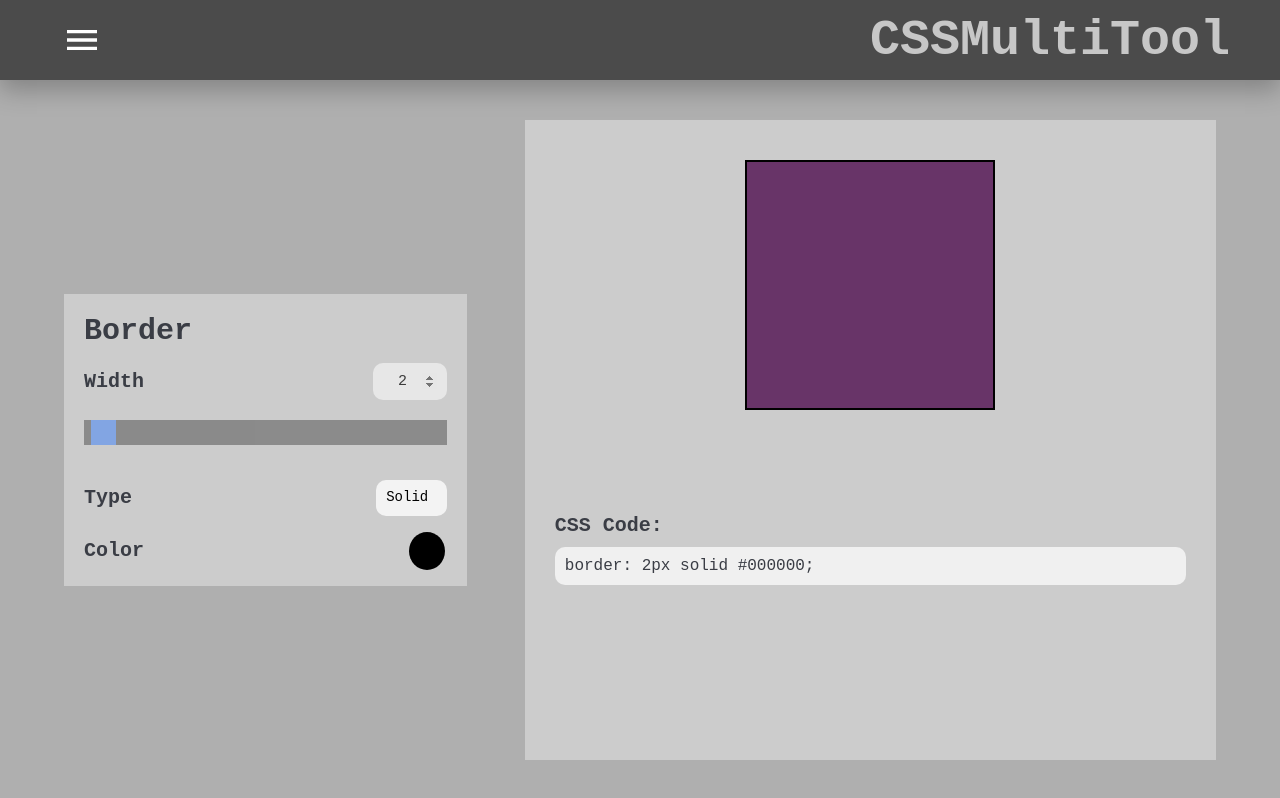
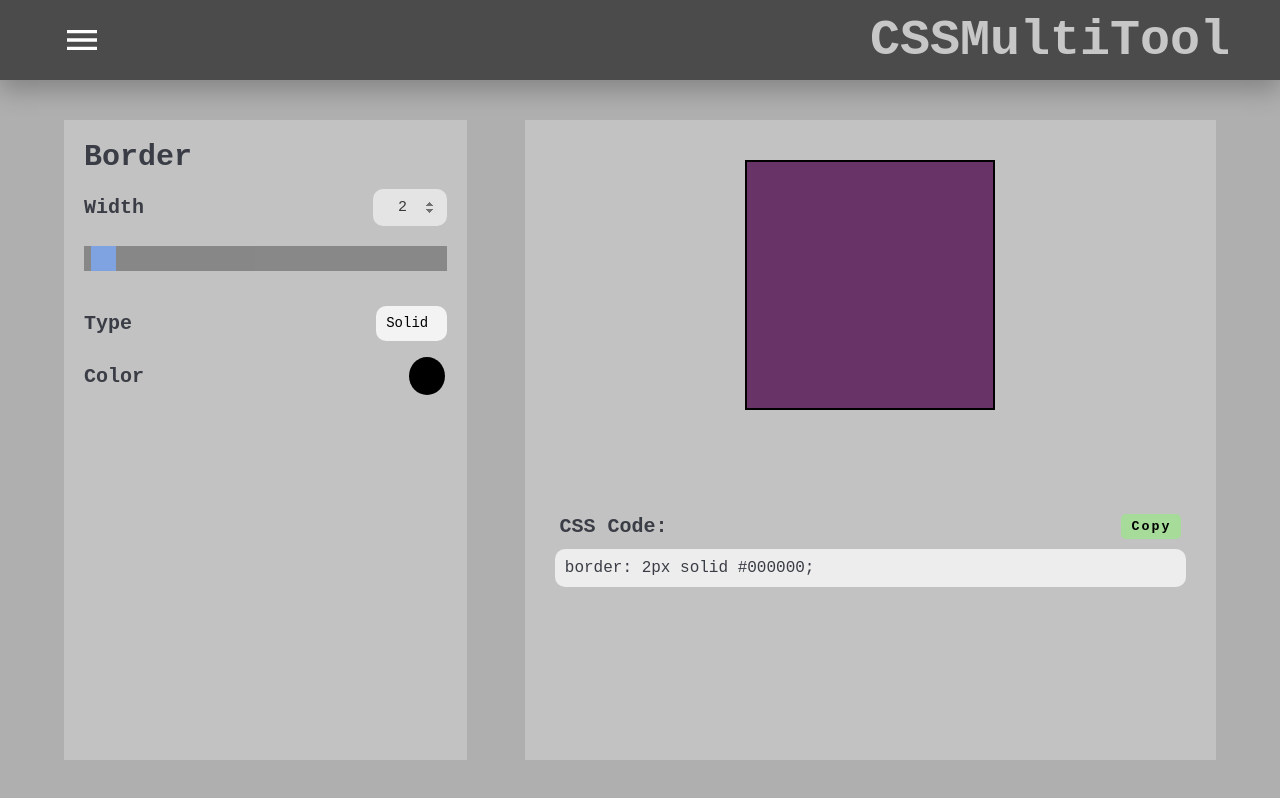
Before and after one commit to KarolinaCetera/CSSMultiTool, a React (Create React App) app: page /border in a window 1280 px wide. Built offline with nearby package versions, Linux system fonts and the light colour scheme.

Commit message:
Finish RWD

```diff
--- a/src/HOC/withControls.tsx
+++ b/src/HOC/withControls.tsx
@@ -1,5 +1,5 @@
 import React from "react";
-import { ViewBox, ViewElement, ViewTitle } from "UI";
+import { ViewBox, ViewElement } from "UI";
 
 export const withControls: (
 	ViewTitle: React.FC,
@@ -11,13 +11,11 @@ export const withControls: (
 	ExampleComponent,
 ) => (): JSX.Element => (
 	<ViewBox>
-		<ViewElement>
-			<ViewTitle>
-				<TitleComponent />
-			</ViewTitle>
+		<ViewElement elementClass="controls">
+			<TitleComponent />
 			<ControlsComponent />
 		</ViewElement>
-		<ViewElement elementClass>
+		<ViewElement elementClass="sample">
 			<ExampleComponent />
 		</ViewElement>
 	</ViewBox>
--- /dev/null
+++ b/src/UI/components/Example/Example.module.scss
@@ -0,0 +1,16 @@
+@import "breakpoints";
+
+.example {
+  height: 50%;
+
+  @include md {
+    height: 60%;
+  }
+
+  div {
+    height: 250px;
+    width: 250px;
+    background: #683468;
+    margin: 40px auto;
+  }
+}
--- a/src/UI/components/Example/index.tsx
+++ b/src/UI/components/Example/index.tsx
@@ -1,10 +1,13 @@
 import React, { CSSProperties } from "react";
+
+import classes from "./Example.module.scss";
+
 export const Example: React.FC<{
 	style?: CSSProperties;
 	children?: JSX.Element;
 }> = (props) => {
 	return (
-		<div>
+		<div className={classes.example}>
 			<div style={props.style}>{props.children}</div>
 		</div>
 	);
--- a/src/UI/components/StyleText/StyleText.module.scss
+++ b/src/UI/components/StyleText/StyleText.module.scss
@@ -1,18 +1,53 @@
+@import "breakpoints";
+
 .styleText {
   height: 50%;
   width: 100%;
   font-size: 20px;
   padding: 10px 0;
-  text-align: left;
 
-  p {
-    margin: 0 30px;
-    font-weight: bold;
+  @include md {
+    height: 40%;
   }
 
-  pre {
+  .styleTextHeader {
+    width: 80%;
+    margin: 0 auto;
+    display: flex;
+    align-items: center;
+    justify-content: space-between;
+
+    @include md {
+      width: 90%;
+    }
+
+    p {
+      font-weight: bold;
+    }
+
+    button {
+      padding: 5px 10px;
+      border: none;
+      border-radius: 5px;
+      background: #a6db99;
+      font-family: "Courier New", sans-serif;
+      font-weight: bold;
+      letter-spacing: 2px;
+
+      &:hover {
+        background: #76906e;
+      }
+
+      &:active {
+        transform: scale(0.98);
+        box-shadow: 3px 2px 22px 1px rgba(0, 0, 0, 0.24);
+      }
+    }
+  }
+
+  .pre {
     height: auto;
-    max-height: 200%;
+    //max-height: 200%;
     margin: 10px 30px;
     padding: 10px;
     border-radius: 10px;
--- a/src/UI/components/StyleText/index.tsx
+++ b/src/UI/components/StyleText/index.tsx
@@ -16,11 +16,24 @@ export const StyleText: React.FC<{ styleText: CSSProperties }> = ({
 		})
 		.join("\n");
 
+	const copyStyle = async () => {
+		try {
+			await navigator.clipboard.writeText(styleString);
+		} catch (err) {
+			console.error("Failed to copy: ", err);
+		}
+	};
+
 	return (
 		<div className={classes.styleText}>
 			<div>
-				<p>CSS Code:</p>
-				<pre>{styleString}</pre>
+				<div className={classes.styleTextHeader}>
+					<p>CSS Code:</p>
+					<button type="button" onClick={copyStyle}>
+						Copy
+					</button>
+				</div>
+				<pre className={classes.pre}>{styleString}</pre>
 			</div>
 		</div>
 	);
--- a/src/UI/containers/Menu/MenuDrawer/MenuList/MenuList.module.scss
+++ b/src/UI/containers/Menu/MenuDrawer/MenuList/MenuList.module.scss
@@ -2,10 +2,10 @@
 
 .menuList {
   height: 100%;
-  width: 40vw;
+  width: 80vw;
   background-color: #4B4B4B;
 
-  @include xl {
-    width: 25vw;
+  @include md {
+    width: 40vw;
   }
 }
--- a/src/UI/containers/ViewBox/ViewBox.module.scss
+++ b/src/UI/containers/ViewBox/ViewBox.module.scss
@@ -1,7 +1,6 @@
 @import "breakpoints";
 
 .viewBox {
-  height: 100%;
   width: 100%;
   display: flex;
   flex-direction: column;
--- a/src/UI/containers/ViewElement/ViewElement.module.scss
+++ b/src/UI/containers/ViewElement/ViewElement.module.scss
@@ -3,20 +3,13 @@
 .viewElement {
   margin: 20px 0;
   color: #3a3d45;
-  background-color: rgba(232, 232, 232, 0.49);
+  background-color: rgba(232, 232, 232, 0.32);
   text-align: left;
   overflow: auto;
 
-  @include md {
-    height: 45%;
-    flex-direction: column;
-    justify-content: center;
-    align-items: stretch;
-  }
-
+  &.controls {
    @include lg {
-    height: auto;
-    max-height: 80vh;
+     height: 80vh;
      width: 35%;
    }
 
@@ -24,6 +17,7 @@
       margin-top: 20px;
       padding: 0 20px;
       font-size: 30px;
+    }
   }
 
   &.sample {
@@ -33,32 +27,9 @@
     justify-content: space-between;
     overflow: hidden;
 
-    @include md {
-      height: 50%;
-    }
-
     @include lg {
-      height: 90%;
+      height: 80vh;
       width: 60%;
-    }
-
-    & > div {
-      width: 100%;
-    }
-
-    div:first-child {
-      height: 50%;
-      div {
-        height: 250px;
-        width: 250px;
-        background: #683468;
-        margin: 40px auto;
-      }
-    }
-
-    div:last-child {
-      height: 40%;
-      width: 100%;
     }
   }
 }
--- a/src/UI/containers/ViewElement/index.tsx
+++ b/src/UI/containers/ViewElement/index.tsx
@@ -4,12 +4,10 @@ import classes from "./ViewElement.module.scss";
 
 export const ViewElement: React.FC<{
 	children?: ReactNode;
-	elementClass?: boolean;
+	elementClass: string;
 }> = (props) => {
-	const viewElementClasses = `
-	${classes.viewElement}
-	${props.elementClass && classes.sample}
-	`;
-
+	const viewElementClasses = `${classes.viewElement} ${
+		classes[props.elementClass]
+	}`;
 	return <div className={viewElementClasses}>{props.children}</div>;
 };
--- a/src/UI/containers/ViewTitle/ViewTitle.module.scss
+++ /dev/null
@@ -1,3 +0,0 @@
-.viewTitle {
-  padding: 20px;
-}
--- a/src/UI/containers/ViewTitle/index.tsx
+++ /dev/null
@@ -1,5 +0,0 @@
-import React, { ReactNode } from "react";
-
-export const ViewTitle: React.FC<{ children?: ReactNode }> = (props) => (
-	<>{props.children}</>
-);
--- a/src/UI/containers/index.ts
+++ b/src/UI/containers/index.ts
@@ -6,4 +6,3 @@ export * from "./Main";
 export * from "./Menu";
 export * from "./ViewBox";
 export * from "./ViewElement";
-export * from "./ViewTitle";
```
Also changed, not shown: 1 other file (tests, documents, lock files or other folders). Lines whose indentation alone changed are shown as unchanged.
